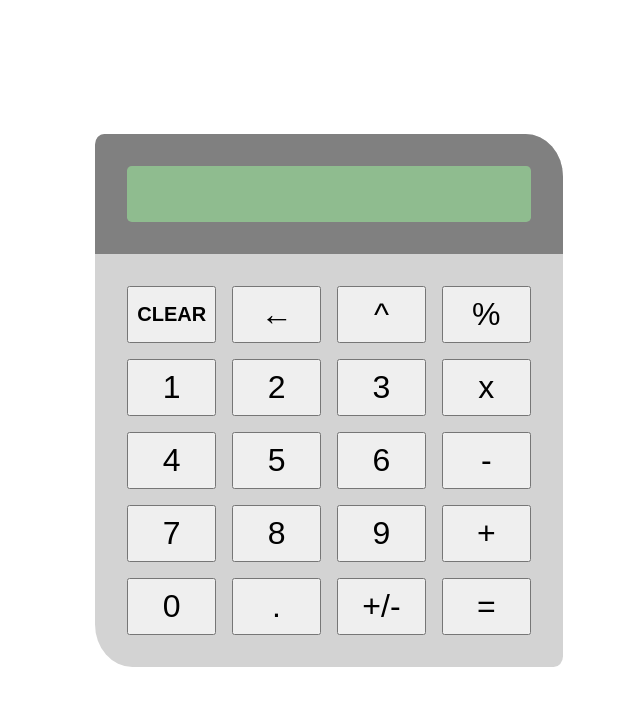
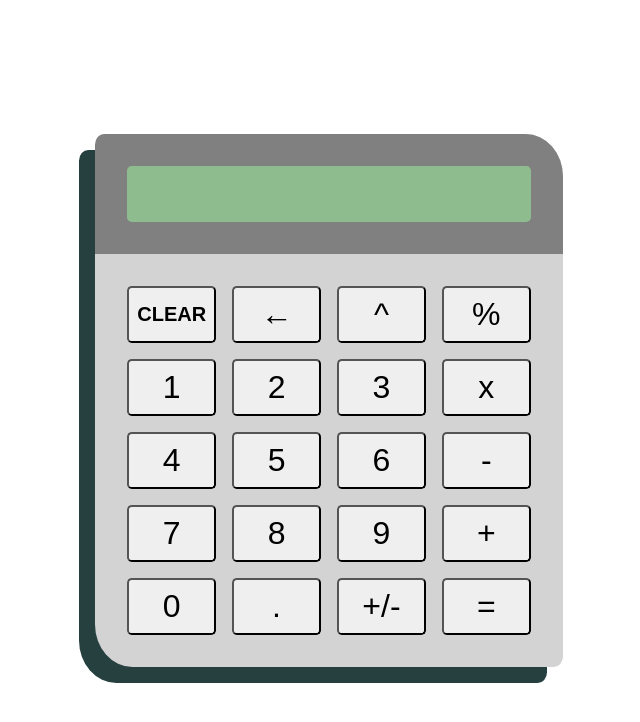
Before and after one commit to KevinTruong13/calculator, a plain HTML site: page index.html in a window 1280 px wide. Shown: the whole page, without its empty margins (311-951 px from the left). Drawn offline with Linux system fonts and the light colour scheme.

Commit message:
Add box-shadow to calculator

```diff
--- a/style.css
+++ b/style.css
@@ -28,11 +28,13 @@ main {
     background-color: lightgray;
     border-radius: 2% 8%;
     overflow: hidden;
+    box-shadow: -1rem 1rem #263f3f;
 }
 
 button {
     padding: var(--calculator-element-padding);
     font-size: 2rem;
+    border-radius: .3rem;
 }
 
 .upper,  .buttons {
```
